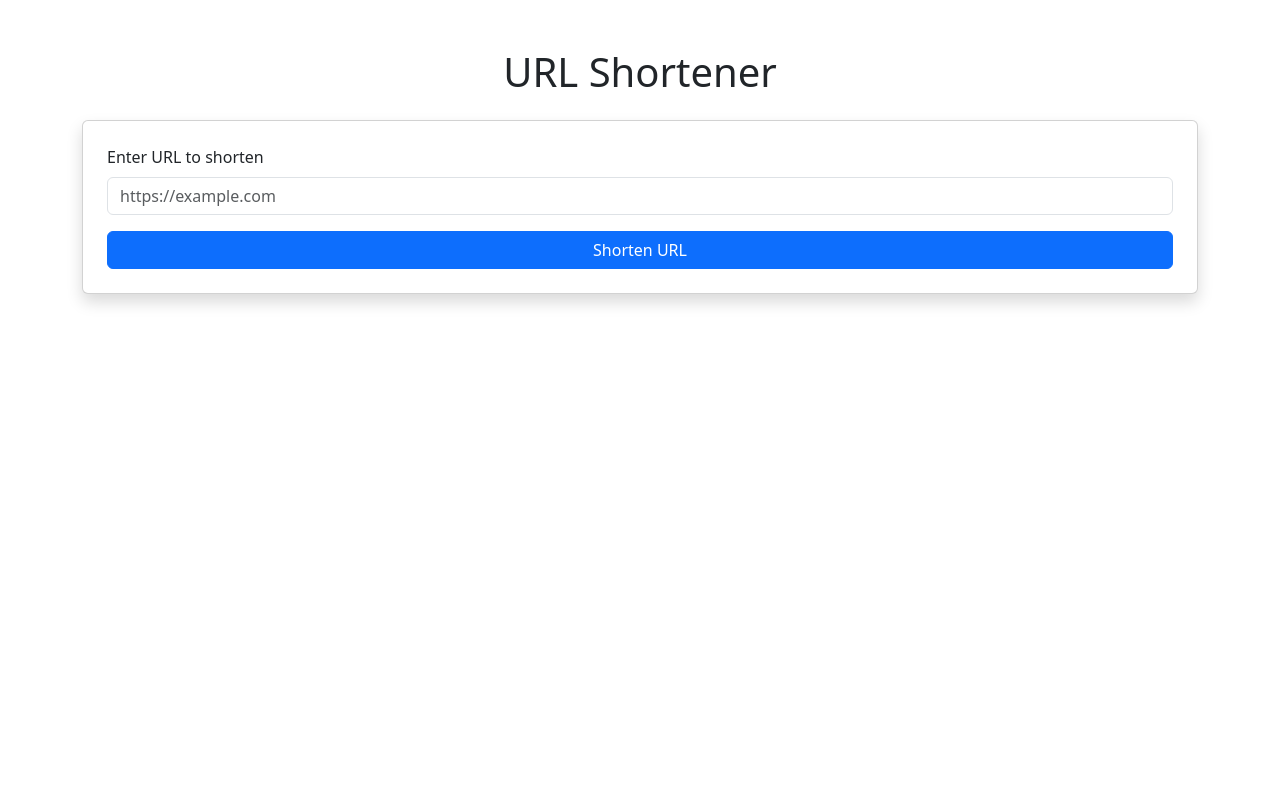
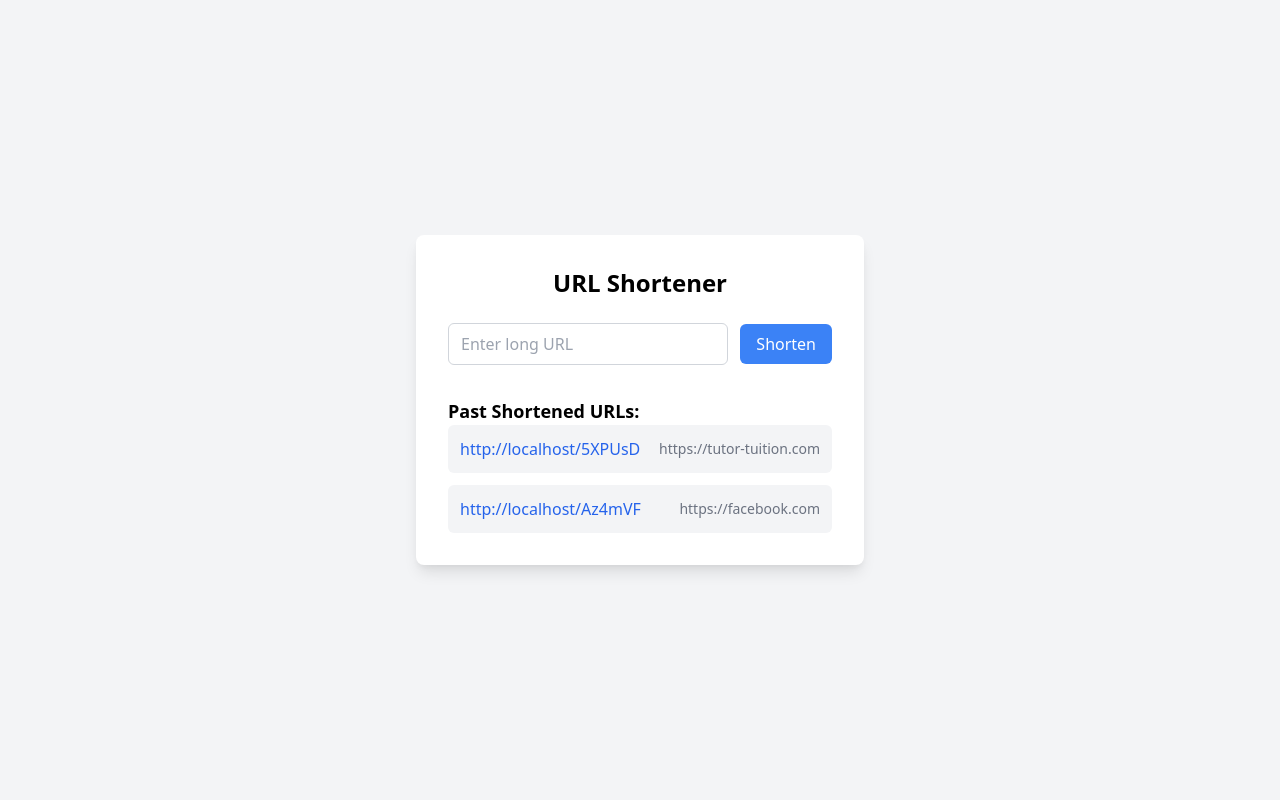
Before and after one commit to kaws26/URL_shortener, a Flask app: page / in a window 1280 px wide. Run offline with Flask 3, Linux system fonts and the light colour scheme; some libraries are stand-ins or nearby versions.

Commit message:
Updating

```diff
--- a/app.py
+++ b/app.py
@@ -1,76 +1,40 @@
-from flask import Flask, render_template, request, redirect, url_for, flash
-import sqlite3
-import random
-import string
+from flask import Flask, render_template, request, redirect, url_for, jsonify
+from flask_sqlalchemy import SQLAlchemy
+import string, random
 
 app = Flask(__name__)
-app.secret_key = 'supersecretkey'  # Needed for flashing messages
+app.config['SQLALCHEMY_DATABASE_URI'] = 'sqlite:///urls.db'
+db = SQLAlchemy(app)
 
-# Connect to the SQLite database
-def get_db():
-    conn = sqlite3.connect('url_shortener.db')
-    conn.row_factory = sqlite3.Row
-    return conn
+class URL(db.Model):
+    id = db.Column(db.Integer, primary_key=True)
+    original_url = db.Column(db.String(500), nullable=False)
+    short_url = db.Column(db.String(6), unique=True, nullable=False)
 
-# Generate a random short code
-def generate_short_code(length=6):
-    characters = string.ascii_letters + string.digits
-    return ''.join(random.choice(characters) for _ in range(length))
+def generate_short_url():
+    return ''.join(random.choices(string.ascii_letters + string.digits, k=6))
 
-# Validate URL
-def is_valid_url(url):
-    return url.startswith('http://') or url.startswith('https://')
-
-# Main page
 @app.route('/')
 def index():
-    return render_template('index.html')
+    past_urls = URL.query.all()
+    return render_template('index.html', past_urls=past_urls)
 
-# URL Shortener route
 @app.route('/shorten', methods=['POST'])
 def shorten():
-    original_url = request.form['original_url'].strip()
+    original_url = request.form['original_url']
+    short_url = generate_short_url()
+    new_url = URL(original_url=original_url, short_url=short_url)
+    db.session.add(new_url)
+    db.session.commit()
+    return jsonify({'short_url': short_url})
 
-    # Check if URL is valid
-    if not is_valid_url(original_url):
-        flash("Invalid URL. Please include http:// or https://", 'danger')
-        return redirect(url_for('index'))
-
-    conn = get_db()
-    short_code = generate_short_code()
-
-    try:
-        # Insert shortened URL into the database
-        conn.execute('INSERT INTO urls (original_url, short_code) VALUES (?, ?)', (original_url, short_code))
-        conn.commit()
-        short_url = request.url_root + short_code
-        flash(f"Shortened URL: {short_url}", 'success')
-    except sqlite3.IntegrityError:
-        flash("Error shortening the URL. Please try again.", 'danger')
-
-    conn.close()
-    return render_template('index.html', short_url=short_url)
-
-# Redirection route
-@app.route('/<short_code>')
-def redirect_to_url(short_code):
-    conn = get_db()
-    cur = conn.execute('SELECT original_url, clicks FROM urls WHERE short_code = ?', (short_code,))
-    row = cur.fetchone()
-
-    if row:
-        original_url, clicks = row
-        # Increment click count
-        conn.execute('UPDATE urls SET clicks = ? WHERE short_code = ?', (clicks + 1, short_code))
-        conn.commit()
-        conn.close()
-
-        # Redirect to the original URL
-        return redirect(original_url)
-    else:
-        flash("Invalid URL", 'danger')
-        conn.close()
-        return redirect(url_for('index'))
+@app.route('/<short_url>')
+def redirect_url(short_url):
+    url = URL.query.filter_by(short_url=short_url).first_or_404()
+    return redirect(url.original_url)
 
 if __name__ == '__main__':
+    # Use app.app_context() to avoid the context error
+    with app.app_context():
+        db.create_all()
     app.run(debug=True)
--- a/requirements.txt
+++ b/requirements.txt
@@ -1,2 +1,3 @@
 flask
-sqlite3
+flask_sqlalchemy
+gunicorn
--- a/templates/index.html
+++ b/templates/index.html
@@ -4,59 +4,72 @@
     <meta charset="UTF-8">
     <meta name="viewport" content="width=device-width, initial-scale=1.0">
     <title>URL Shortener</title>
-    <link href="https://cdn.jsdelivr.net/npm/bootstrap@5.3.0-alpha3/dist/css/bootstrap.min.css" rel="stylesheet">
-    <link rel="stylesheet" href="{{ url_for('static', filename='css/style.css') }}">
+    <script src="https://cdn.jsdelivr.net/npm/clipboard@2.0.10/dist/clipboard.min.js"></script>
+    <link href="https://cdn.jsdelivr.net/npm/tailwindcss@2.0.4/dist/tailwind.min.css" rel="stylesheet">
 </head>
-<body>
+<body class="bg-gray-100">
 
-<div class="container mt-5">
-    <h1 class="text-center mb-4">URL Shortener</h1>
+    <div class="flex justify-center items-center h-screen">
+        <div class="bg-white p-8 rounded-lg shadow-lg w-full max-w-md">
+            <h1 class="text-2xl font-bold text-center mb-6">URL Shortener</h1>
 
-    <!-- Flash messages -->
-    {% with messages = get_flashed_messages(with_categories=true) %}
-      {% if messages %}
-        <div class="alert-container">
-          {% for category, message in messages %}
-            <div class="alert alert-{{ category }} alert-dismissible fade show" role="alert">
-              {{ message }}
-              <button type="button" class="btn-close" data-bs-dismiss="alert" aria-label="Close"></button>
+            <!-- Input form for long URL -->
+            <form id="url-form" class="flex items-center space-x-3">
+                <input id="original-url" type="url" name="original_url" placeholder="Enter long URL" class="w-full px-3 py-2 border border-gray-300 rounded-md focus:outline-none focus:ring focus:border-blue-500">
+                <button type="submit" class="bg-blue-500 text-white px-4 py-2 rounded-md hover:bg-blue-600">Shorten</button>
+            </form>
+
+            <!-- Display short URL -->
+            <div id="result" class="mt-6 hidden">
+                <p class="text-lg">Shortened URL:</p>
+                <div class="flex items-center">
+                    <input id="short-url" readonly class="w-full px-3 py-2 border border-gray-300 rounded-md" value="">
+                    <button id="copy-btn" class="ml-2 bg-yellow-500 text-white px-4 py-2 rounded-md hover:bg-yellow-600">Copy</button>
+                </div>
             </div>
-          {% endfor %}
-        </div>
-      {% endif %}
-    {% endwith %}
 
-    <div class="card shadow p-4">
-        <form action="{{ url_for('shorten') }}" method="POST">
-            <div class="form-group mb-3">
-                <label for="original_url" class="form-label">Enter URL to shorten</label>
-                <input type="url" class="form-control" id="original_url" name="original_url" placeholder="https://example.com" required>
-            </div>
-            <button type="submit" class="btn btn-primary w-100">Shorten URL</button>
-        </form>
-
-        {% if short_url %}
-        <div class="mt-4">
-            <label for="short_url" class="form-label">Shortened URL:</label>
-            <div class="input-group">
-                <input type="text" id="short_url" class="form-control" value="{{ short_url }}" readonly>
-                <button class="btn btn-outline-secondary" id="copy-btn">Copy</button>
+            <!-- Display past URLs -->
+            <div class="mt-8">
+                <h2 class="text-lg font-semibold">Past Shortened URLs:</h2>
+                <ul class="space-y-3">
+                    {% for url in past_urls %}
+                    <li class="flex items-center justify-between bg-gray-100 p-3 rounded-md">
+                        <a href="/{{ url.short_url }}" class="text-blue-600 hover:underline">{{ request.host_url }}{{ url.short_url }}</a>
+                        <span class="text-sm text-gray-500">{{ url.original_url }}</span>
+                    </li>
+                    {% endfor %}
+                </ul>
             </div>
         </div>
-        {% endif %}
     </div>
-</div>
 
-<script>
-document.getElementById('copy-btn').addEventListener('click', function() {
-    var shortUrl = document.getElementById('short_url');
-    shortUrl.select();
-    shortUrl.setSelectionRange(0, 99999);  // For mobile devices
-    document.execCommand('copy');
-    alert('Short URL copied to clipboard!');
-});
-</script>
+    <script>
+        document.getElementById('url-form').addEventListener('submit', function(e) {
+            e.preventDefault();
+            const originalUrl = document.getElementById('original-url').value;
 
-<script src="https://cdn.jsdelivr.net/npm/bootstrap@5.3.0-alpha3/dist/js/bootstrap.bundle.min.js"></script>
+            fetch('/shorten', {
+                method: 'POST',
+                headers: {
+                    'Content-Type': 'application/x-www-form-urlencoded',
+                },
+                body: new URLSearchParams({
+                    'original_url': originalUrl
+                })
+            }).then(response => response.json())
+            .then(data => {
+                document.getElementById('short-url').value = window.location.href + data.short_url;
+                document.getElementById('result').classList.remove('hidden');
+            });
+        });
+
+        // Copy URL to clipboard
+        new ClipboardJS('#copy-btn', {
+            text: function() {
+                return document.getElementById('short-url').value;
+            }
+        });
+    </script>
+
 </body>
 </html>
```
Also changed, not shown: static/styles.css (deleted, +0 -18 lines), templates/stats.html (deleted, +0 -13 lines), instance/urls.db (added), url_shortener.db (deleted).
